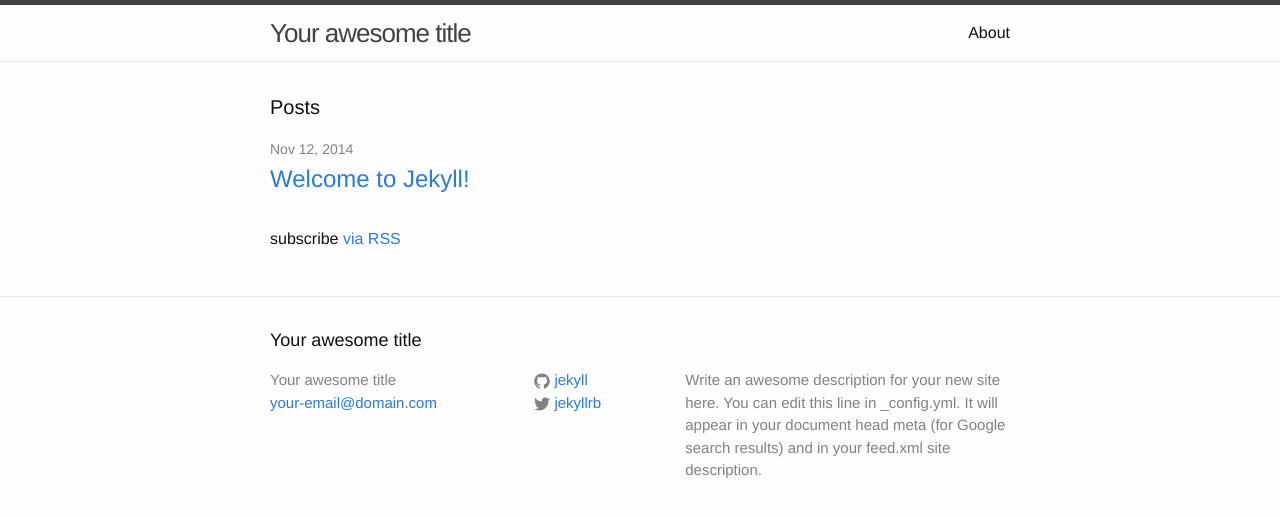
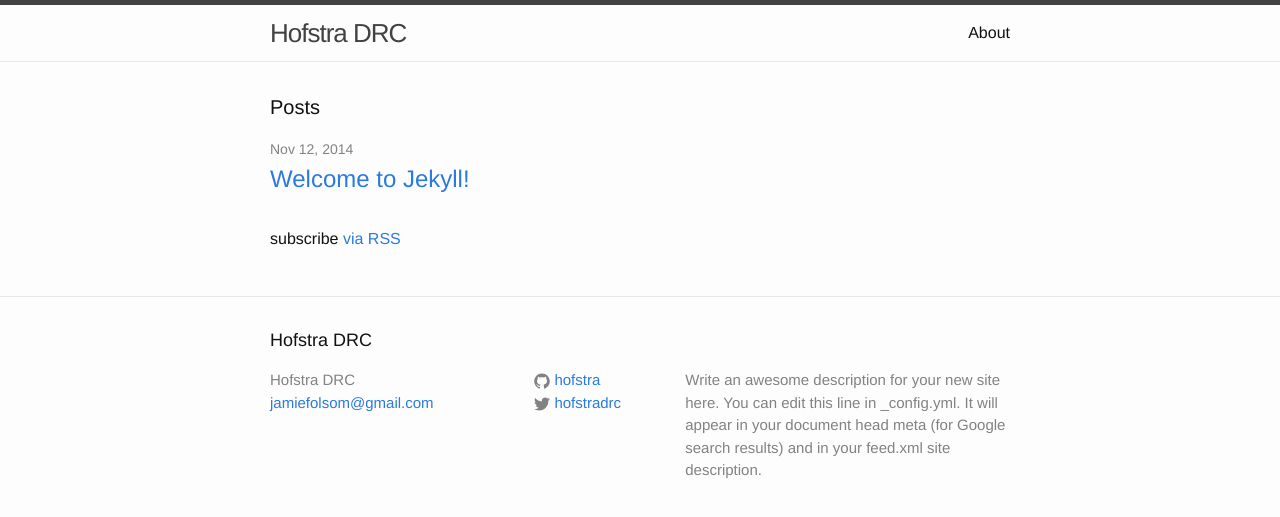
Before and after one commit to hofstra/drc, a Jekyll site: the page built from index.html, in a window 1280 px wide. Shown: the top 517 px of the page. Built offline with Jekyll 4.4.1, drawn with Linux system fonts in a browser that asks for light colours.

Commit message:
Add config, gh pages gem, baseurl, etc.

```diff
--- /dev/null
+++ b/Gemfile
@@ -0,0 +1,2 @@
+source 'https://rubygems.org'
+gem 'github-pages'
--- a/_config.yml
+++ b/_config.yml
@@ -1,14 +1,14 @@
 # Site settings
-title: Your awesome title
-email: your-email@domain.com
+title: Hofstra DRC
+email: jamiefolsom@gmail.com
 description: > # this means to ignore newlines until "baseurl:"
   Write an awesome description for your new site here. You can edit this
   line in _config.yml. It will appear in your document head meta (for
   Google search results) and in your feed.xml site description.
-baseurl: "" # the subpath of your site, e.g. /blog/
-url: "http://yourdomain.com" # the base hostname & protocol for your site
-twitter_username: jekyllrb
-github_username:  jekyll
+baseurl: "/drc" # the subpath of your site, e.g. /blog/
+url: "http://hofstra.github.io/drc" # the base hostname & protocol for your site
+twitter_username: hofstradrc
+github_username:  hofstra
 
 # Build settings
 markdown: kramdown
```
Also changed, not shown: Gemfile.lock (added).
